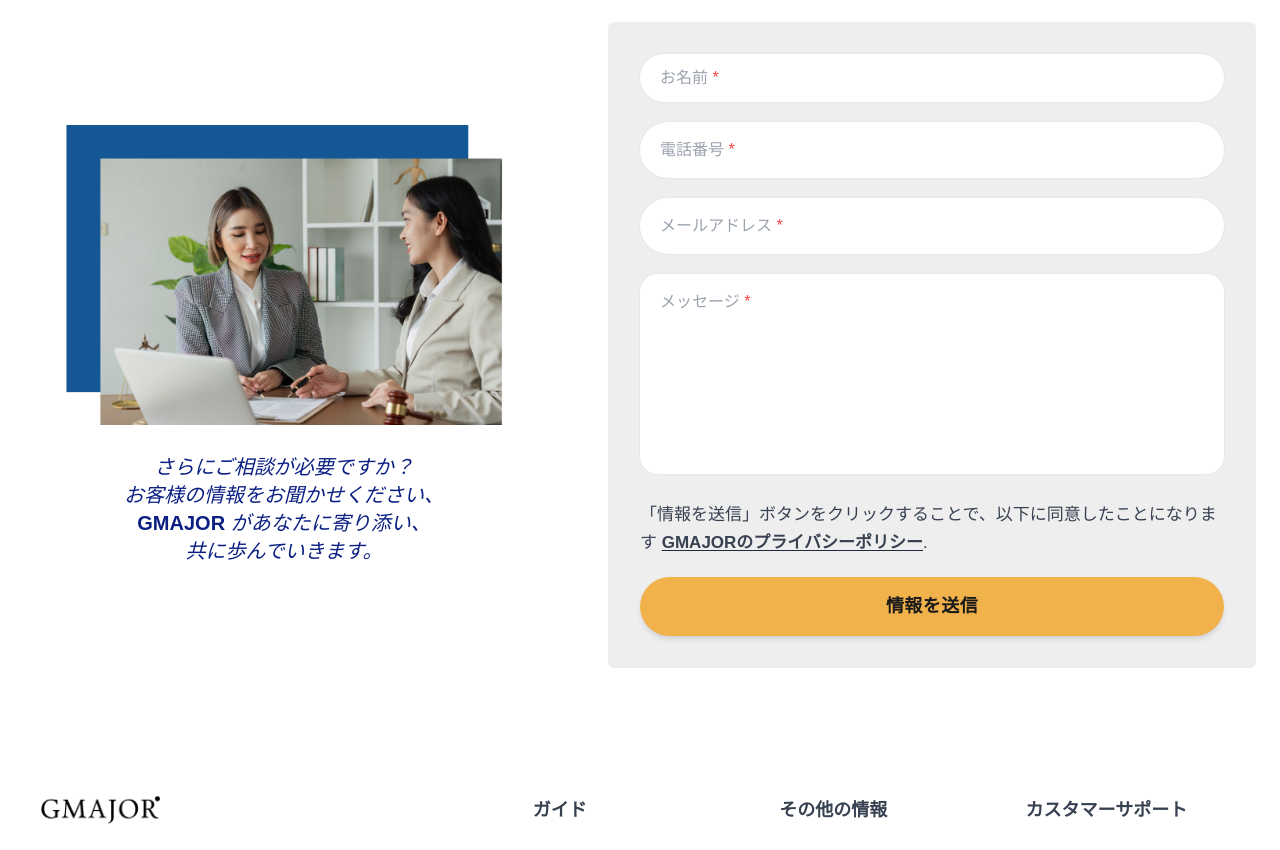
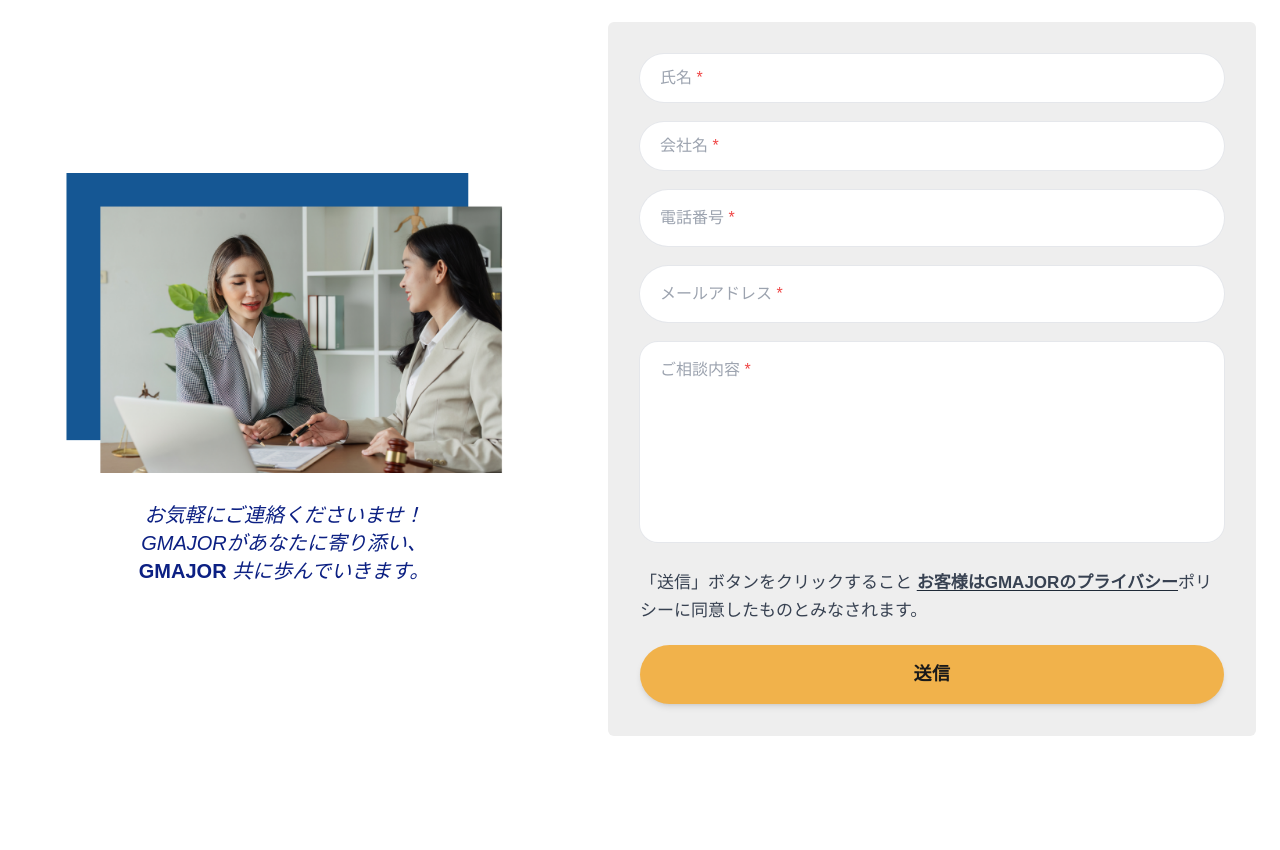
Before and after one commit to gmajorglobal/gmajor-landing, a Next.js app: page /ja in a window 1280 px wide. Shown: the part 8240-9090 px from the top of the page. Built offline with nearby package versions, Linux system fonts and the light colour scheme.

Commit message:
fix content

```diff
--- a/app/components/ContactFormHero.tsx
+++ b/app/components/ContactFormHero.tsx
@@ -104,6 +104,27 @@ export default function ContactFormHero({ locale = 'vi' }: ContactFormHeroProps)
                 </span>
               </div>
 
+              <div className="relative">
+                {/* real input */}
+                <input
+                  id="company"
+                  required
+                  placeholder=" "                             // keep a blank placeholder
+                  className="peer h-12 w-full rounded-full bg-white px-5 pr-5 text-[15px]
+               text-gray-800 placeholder-transparent ring-1 ring-gray-200
+               focus:outline-none focus:ring-2 focus:ring-blue-500"
+                />
+
+                {/* fake placeholder + red star (disappears on focus or when typed) */}
+                <span
+                  className="pointer-events-none absolute left-5 top-1/2 -translate-y-1/2
+               text-gray-400 opacity-0
+               peer-placeholder-shown:opacity-100 peer-focus:opacity-0"
+                >
+                  {t('contactForm.form.companyLabel')} <span className="text-red-500">*</span>
+                </span>
+              </div>
+
               {/* Phone */}
               <div className="relative">
                 <label htmlFor="phone" className="sr-only">
@@ -182,7 +203,7 @@ export default function ContactFormHero({ locale = 'vi' }: ContactFormHeroProps)
                 >
                   {t('contactForm.form.privacyLink')}
                 </a>
-                .
+                {t('contactForm.form.privacyText2')}
               </p>
 
               <button
--- a/app/locales/en.json
+++ b/app/locales/en.json
@@ -79,6 +79,7 @@
     "consultationText3": "will accompany you",
     "form": {
       "nameLabel": "Full Name",
+      "companyLabel": "Company Name",
       "phoneLabel": "Phone Number",
       "emailLabel": "Email",
       "messageLabel": "Message",
@@ -86,6 +87,7 @@
       "submittingButton": "SENDING...",
       "privacyText": "By pressing the \"Submit Information\" button, you are deemed to have accepted",
       "privacyLink": "GMAJOR's Privacy Policy",
+      "privacyText2": "and agree to the terms and conditions.",
       "successMessage": "Thank you! Your information has been sent successfully. We will contact you soon.",
       "errorMessage": "Sorry, an error occurred. Please try again later."
     }
--- a/app/locales/ja.json
+++ b/app/locales/ja.json
@@ -37,18 +37,20 @@
   },
   "contactForm": {
     "imageAlt": "GMAJORコンサルテーション",
-    "consultationText1": "さらにご相談が必要ですか？",
-    "consultationText2": "お客様の情報をお聞かせください、",
-    "consultationText3": "があなたに寄り添い、\n共に歩んでいきます。",
+    "consultationText1": "お気軽にご連絡くださいませ！",
+    "consultationText2": "GMAJORがあなたに寄り添い、",
+    "consultationText3": "共に歩んでいきます。",
     "form": {
-      "nameLabel": "お名前",
+      "nameLabel": "氏名",
+      "companyLabel": "会社名",
       "phoneLabel": "電話番号",
       "emailLabel": "メールアドレス",
-      "messageLabel": "メッセージ",
-      "submitButton": "情報を送信",
+      "messageLabel": "ご相談内容",
+      "submitButton": "送信",
       "submittingButton": "送信中...",
-      "privacyText": "「情報を送信」ボタンをクリックすることで、以下に同意したことになります",
-      "privacyLink": "GMAJORのプライバシーポリシー",
+      "privacyText": "「送信」ボタンをクリックすること",
+      "privacyLink": "お客様はGMAJORのプライバシー",
+      "privacyText2": "ポリシーに同意したものとみなされます。",
       "successMessage": "ありがとうございます！お客様の情報が正常に送信されました。すぐにご連絡いたします。",
       "errorMessage": "申し訳ございませんが、エラーが発生しました。後でもう一度お試しください。"
     }
@@ -275,7 +277,7 @@
       "line2": "言語の壁を越えて、自社の製品・サービスをアピールできる",
       "line3": "無料でリスクゼロ、今すぐ始められる"
     },
-    "ctaButton": "今すぐ無料登録"
+    "ctaButton": "今すぐ登録"
   },
   "footer": {
     "owned": {
--- a/app/locales/vi.json
+++ b/app/locales/vi.json
@@ -79,6 +79,7 @@
     "consultationText3": "sẽ đồng hành cùng bạn",
     "form": {
       "nameLabel": "Họ và tên",
+      "companyLabel": "Tên công ty",
       "phoneLabel": "Số điện thoại",
       "emailLabel": "Email",
       "messageLabel": "Nội dung",
@@ -86,6 +87,7 @@
       "submittingButton": "ĐANG GỬI...",
       "privacyText": "Khi nhấn vào nút \"GỬI THÔNG TIN\", bạn đồng nghĩa với việc chấp nhận",
       "privacyLink": "Chính sách bảo mật của GMAJOR",
+      "privacyText2": "và đồng ý với các điều khoản và điều kiện.",
       "successMessage": "Cảm ơn bạn! Thông tin đã được gửi thành công. Chúng tôi sẽ liên hệ sớm nhất.",
       "errorMessage": "Rất tiếc, có lỗi xảy ra. Vui lòng thử lại sau."
     }
```
